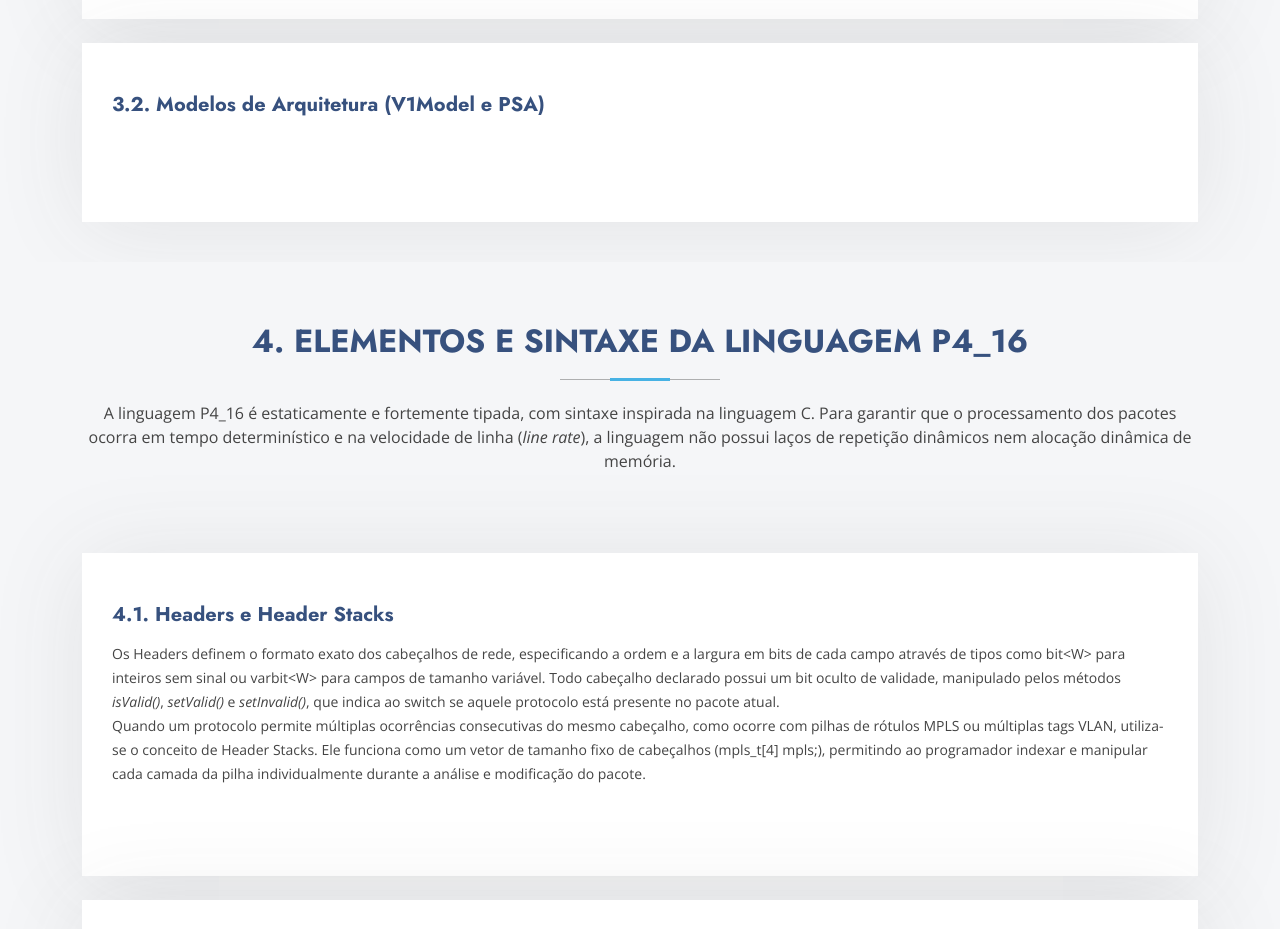
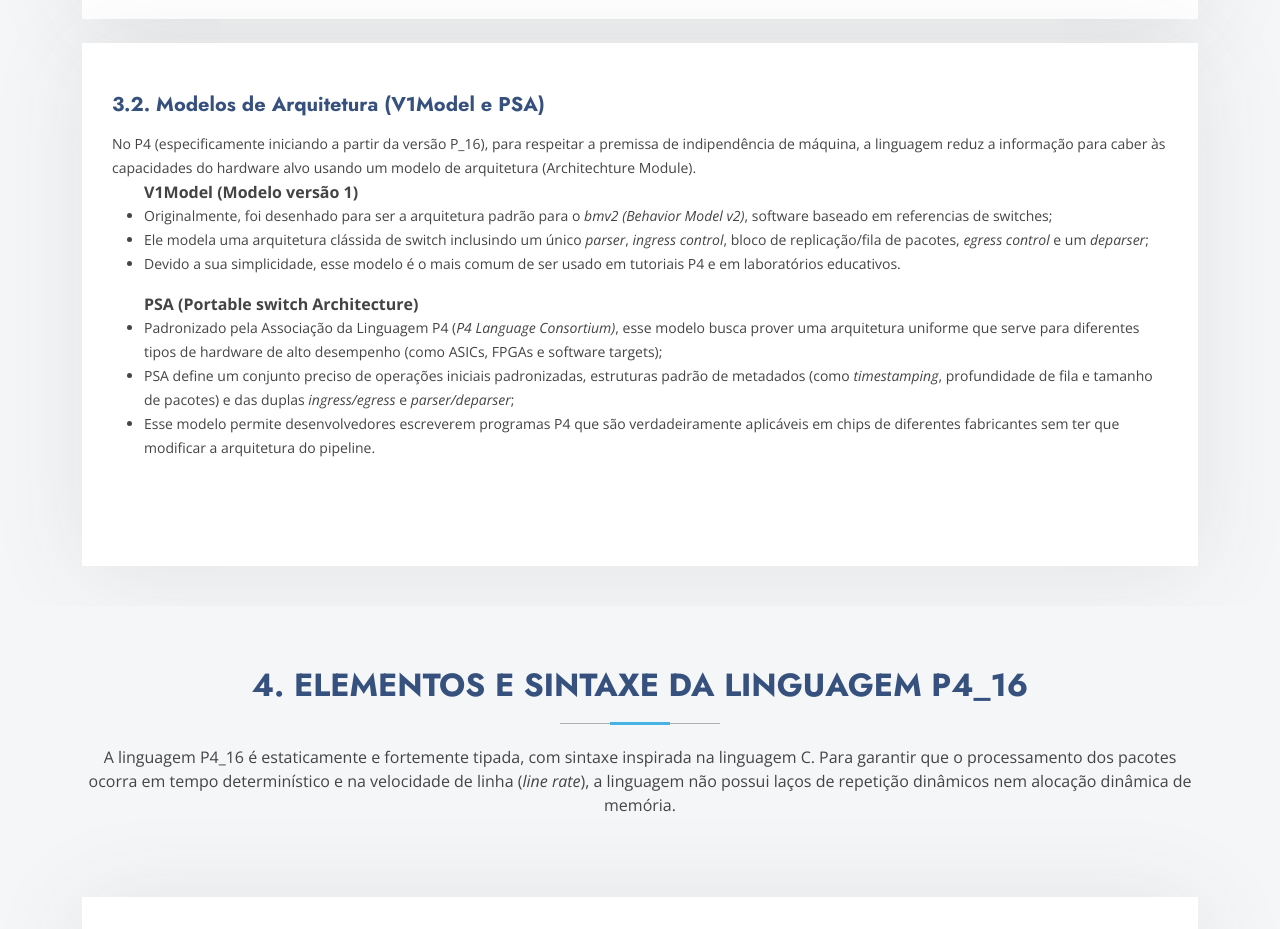
Before and after one commit to Nicolas-juliano/Redes_2, a plain HTML site: page index.html in a window 1280 px wide. Shown: the part 4940-5869 px from the top of the page. Drawn offline with nearby package versions, Linux system fonts and the light colour scheme.

Commit message:
adicionei a parte 3.2

```diff
--- a/index.html
+++ b/index.html
@@ -269,7 +269,17 @@
           <div class="col-xl-12" data-aos="fade-up" data-aos-delay="200">
             <div class="service-item position-relative">
               <h4>3.2. Modelos de Arquitetura (V1Model e PSA)</h4>
-              <p></p>
+              <p>No P4 (especificamente iniciando a partir da versão P_16), para respeitar a premissa de indipendência de máquina, a linguagem reduz a informação para caber às capacidades do hardware alvo usando um modelo de arquitetura (Architechture Module).</p>
+              <ul> <b>V1Model (Modelo versão 1)</b>
+                <li>Originalmente, foi desenhado para ser a arquitetura padrão para o <i>bmv2 (Behavior Model v2)</i>, software baseado em referencias de switches;</li>
+                <li>Ele modela uma arquitetura clássida de switch inclusindo um único <i>parser</i>, <i>ingress control</i>, bloco de replicação/fila de pacotes, <i>egress control</i> e um <i>deparser</i>;</li>
+                <li>Devido a sua simplicidade, esse modelo é o mais comum de ser usado em tutoriais P4 e em laboratórios educativos.</li>
+              </ul>
+              <ul> <b>PSA (Portable switch Architecture)</b>
+                <li>Padronizado pela Associação da Linguagem P4 (<i>P4 Language Consortium)</i>, esse modelo busca prover uma arquitetura uniforme que serve para diferentes tipos de hardware de alto desempenho (como ASICs, FPGAs e software targets);</li>
+                <li>PSA define um conjunto preciso de operações iniciais padronizadas, estruturas padrão de metadados (como <i>timestamping</i>, profundidade de fila e tamanho de pacotes) e das duplas <i>ingress/egress</i> e <i>parser/deparser</i>;</li>
+                <li>Esse modelo permite desenvolvedores escreverem programas P4 que são verdadeiramente aplicáveis em chips de diferentes fabricantes sem ter que modificar a arquitetura do pipeline.</li>
+              </ul>
             </div>
           </div>
 
```
